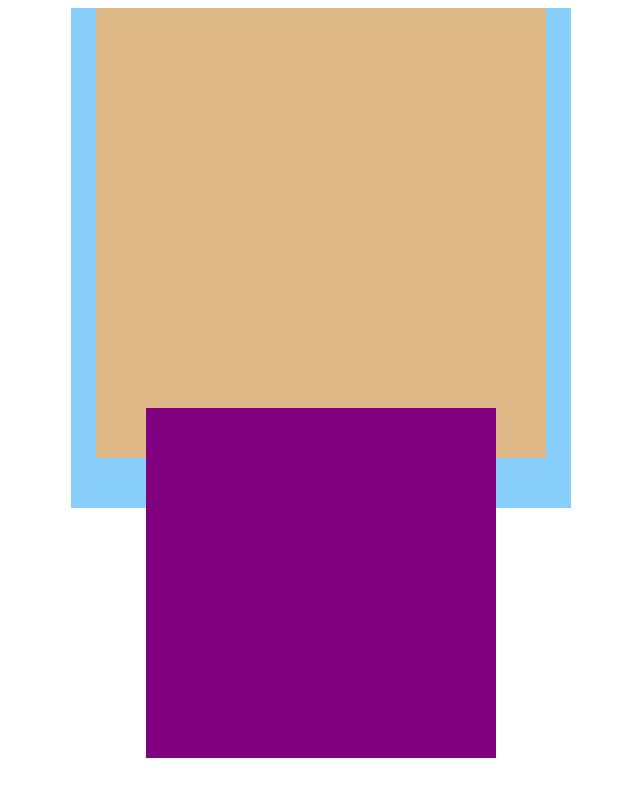
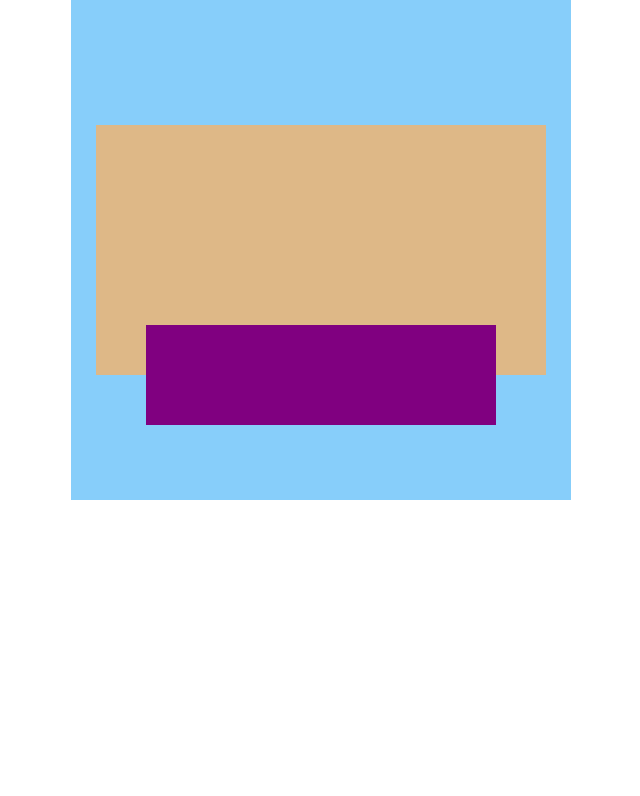
Before and after one commit to IrenAnna/hw7_r, a plain HTML site: page index.html in a window 1280 px wide. Shown: the whole page, without its empty margins (319-959 px from the left). Drawn offline with Linux system fonts and the light colour scheme.

Commit message:
1block правка

```diff
--- a/css/style.css
+++ b/css/style.css
@@ -1,5 +1,6 @@
 * {
     box-sizing: border-box;
+    margin: 0;
 }
 
 .container {
@@ -7,30 +8,34 @@
     height: 500px;
     background-color: lightskyblue;
     position: relative;
-    top:0;
-    right:0;
-    bottom:0;
-    left: 0;
+    /*top:0;*/
+    /*right:0;*/
+    /*bottom:0;*/
+    /*left: 0;*/
     margin: auto;
 }
 
 .son1 {
-    position: relative;
+    position: absolute;
     width: 450px;
-    height: 450px;
+    height: 250px;
+    margin: auto;
+    background-color: burlywood;
     top: 0;
     left: 0;
     right: 0;
     bottom: 0;
-    background-color: burlywood;
-    margin: auto;
+
 }
 .son2 {
-    position: relative;
+    position: absolute;
     width: 350px;
-    height: 350px;
-    top: -50px;
+    height: 100px;
+    /*top: -50px;*/
     background-color: purple;
     margin: auto;
+    left: 0;
+    right: 0;
+    bottom: 75px;
 
 }
```
